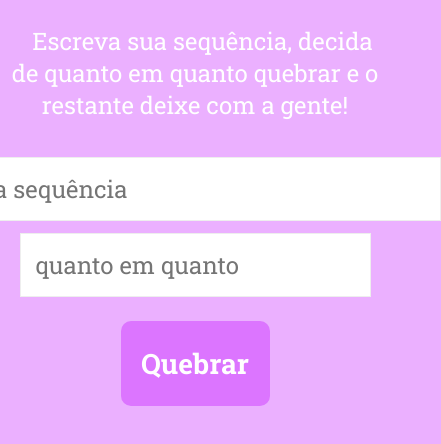
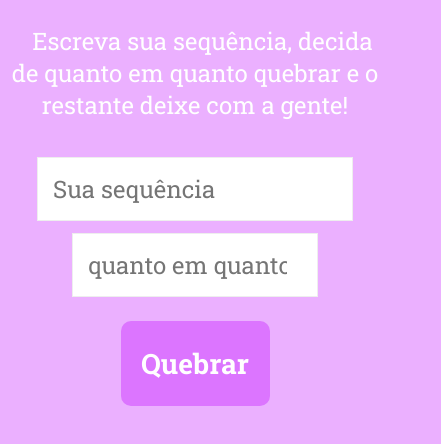
Before and after one commit to DanielMSousa/divisorDeSequencia, a plain HTML site: page index.html in a window 390 px wide. Shown: the part 68-512 px from the top of the page, 441 px wide, since content can reach past the window. Drawn offline with Linux system fonts and the light colour scheme.

Commit message:
Update styles.css

```diff
--- a/styles.css
+++ b/styles.css
@@ -125,4 +125,12 @@ section{
     main{
         width: 100%;
     }
+
+    input{
+        width: 70%;
+    }
+
+    input:first-child{
+        width: 90%;
+    }
 }
```
